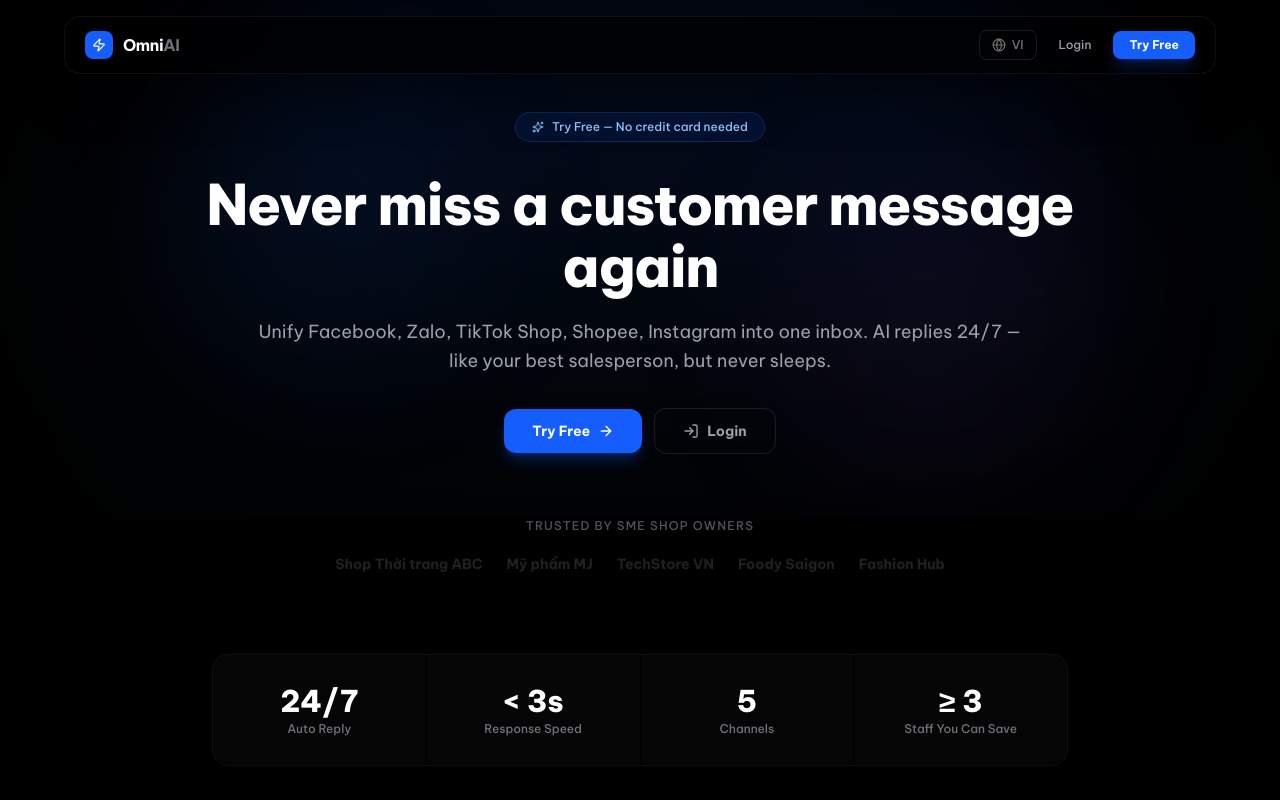
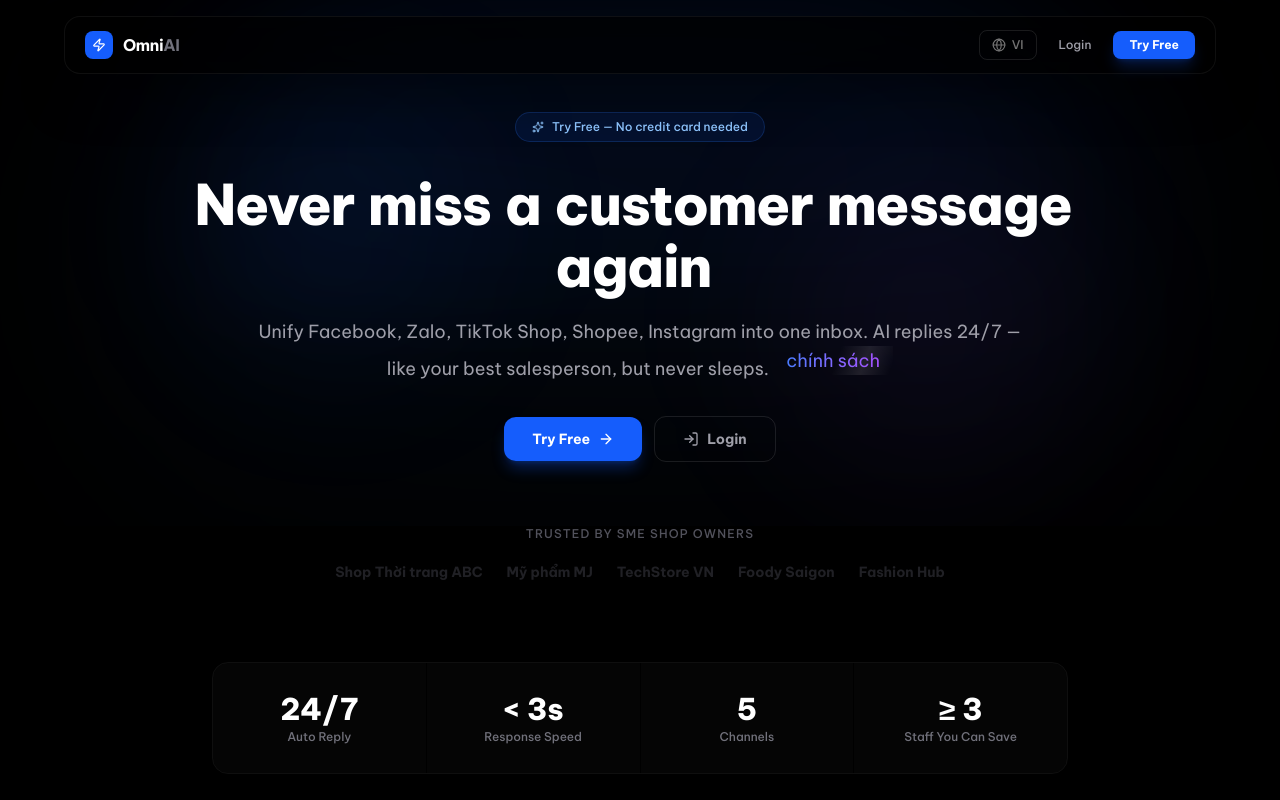
Before and after one commit to baonckh/omni-dashboard, a Next.js app: page / in a window 1280 px wide. Shown: the top 800 px of the page. Built offline with nearby package versions, Linux system fonts and the light colour scheme; no server answers.

Commit message:
feat: Magic UI text animations - Aurora heading, GradientText, TextReveal, WordRotate, ShinyText

```diff
--- a/src/app/globals.css
+++ b/src/app/globals.css
@@ -28,3 +28,43 @@ body {
   background: var(--color-bg-base);
   color: var(--color-text-primary);
 }
+
+/* ── Text Animations ── */
+@keyframes gradient {
+  0%, 100% { background-position: 0% 50%; }
+  50% { background-position: 100% 50%; }
+}
+
+@keyframes shimmer {
+  0% { background-position: -200% 0; }
+  100% { background-position: 200% 0; }
+}
+
+@keyframes sparkle {
+  0%, 100% { opacity: 0; transform: scale(0); }
+  50% { opacity: 1; transform: scale(1); }
+}
+
+@keyframes float {
+  0%, 100% { transform: translateY(0px); }
+  50% { transform: translateY(-4px); }
+}
+
+.animate-gradient {
+  animation: gradient 4s ease infinite;
+}
+
+.animate-shimmer {
+  background: linear-gradient(90deg, transparent, rgba(255,255,255,0.06), transparent);
+  background-size: 200% 100%;
+  animation: shimmer 3s infinite;
+}
+
+.animate-text-shimmer {
+  background: linear-gradient(90deg, #f0f0f0 0%, #2563EB 50%, #f0f0f0 100%);
+  background-size: 200% auto;
+  -webkit-background-clip: text;
+  background-clip: text;
+  -webkit-text-fill-color: transparent;
+  animation: gradient 3s ease infinite;
+}
--- a/src/app/page.tsx
+++ b/src/app/page.tsx
@@ -16,6 +16,7 @@ import { useLang } from "@/lib/i18n";
 import LangToggle from "@/components/LangToggle";
 import ChatDemo from "@/components/ChatDemo";
 import BotPipeline from "@/components/BotPipeline";
+import { GradientText, TextReveal, WordRotate, ShinyText, AuroraText } from "@/components/TextAnimations";
 
 // ── Count-up hook ──
 function useCountUp(target: number, duration = 1500) {
@@ -109,11 +110,15 @@ export default function LandingPage() {
             {t("badge.mvp")}
           </motion.div>
           <motion.h1 initial={{ opacity: 0, y: 12 }} animate={{ opacity: 1, y: 0 }} transition={{ delay: 0.1 }}
-            className="text-[clamp(1.75rem,4.5vw,3.5rem)] font-extrabold tracking-tight leading-[1.1] mb-5 text-white"
-          >{t("hero.title")}</motion.h1>
+            className="text-[clamp(1.75rem,4.5vw,3.5rem)] font-extrabold tracking-tight leading-[1.1] mb-5"
+          >
+            <AuroraText>
+              <TextReveal text={t("hero.title")} />
+            </AuroraText>
+          </motion.h1>
           <motion.p initial={{ opacity: 0, y: 12 }} animate={{ opacity: 1, y: 0 }} transition={{ delay: 0.18 }}
             className="text-base md:text-lg leading-relaxed max-w-3xl mx-auto mb-8 text-zinc-400"
-          >{t("hero.sub")}</motion.p>
+          >{t("hero.sub")} <ShinyText><WordRotate /></ShinyText></motion.p>
           <motion.div initial={{ opacity: 0, y: 12 }} animate={{ opacity: 1, y: 0 }} transition={{ delay: 0.25 }}
             className="flex items-center justify-center gap-3 flex-wrap"
           >
@@ -190,8 +195,8 @@ export default function LandingPage() {
       {/* ══════ BOT INTELLIGENCE PIPELINE ══════ */}
       <section className="max-w-5xl mx-auto px-5 mb-24">
         <motion.div initial={{ opacity: 0 }} whileInView={{ opacity: 1 }} viewport={{ once: true }} className="text-center mb-14">
-          <h2 className="text-xl md:text-2xl font-extrabold text-white mb-3">
-            AI hiểu <span className="text-blue-500">sản phẩm</span>, <span className="text-purple-500">tồn kho</span>, <span className="text-pink-500">chính sách</span> —<br className="hidden md:block" />không chỉ là chat template
+          <h2 className="text-xl md:text-2xl font-extrabold text-white mb-3 leading-relaxed">
+            AI hiểu <GradientText>sản phẩm</GradientText>, <GradientText>tồn kho</GradientText>, <GradientText>chính sách</GradientText> —<br className="hidden md:block" />không chỉ là chat template
           </h2>
           <p className="text-sm text-zinc-500 max-w-xl mx-auto">
             Bot khác dùng kịch bản có sẵn. OmniAI <span className="text-blue-400 font-medium">học catalog</span> thật, truy xuất <span className="text-purple-400 font-medium">đúng variant</span>, giữ <span className="text-pink-400 font-medium">nguyên context</span>.
--- /dev/null
+++ b/src/components/TextAnimations.tsx
@@ -0,0 +1,151 @@
+"use client";
+
+import { motion } from "framer-motion";
+import React from "react";
+
+// ── 1. Animated Gradient Text ──
+export function GradientText({ children, className = "" }: { children: React.ReactNode; className?: string }) {
+  return (
+    <span className={`bg-clip-text text-transparent bg-gradient-to-r from-blue-500 via-purple-500 to-pink-500 bg-[length:200%_auto] animate-gradient ${className}`}
+      style={{ animation: "gradient 4s ease infinite" }}>
+      {children}
+    </span>
+  );
+}
+
+// ── 2. Text Reveal (word by word) ──
+export function TextReveal({ text, className = "" }: { text: string; className?: string }) {
+  const words = text.split(" ");
+  return (
+    <span className={className}>
+      {words.map((word, i) => (
+        <motion.span
+          key={i}
+          initial={{ opacity: 0, y: 10 }}
+          whileInView={{ opacity: 1, y: 0 }}
+          viewport={{ once: true }}
+          transition={{ delay: i * 0.05, duration: 0.3 }}
+          className="inline-block mr-[0.25em]"
+        >
+          {word}
+        </motion.span>
+      ))}
+    </span>
+  );
+}
+
+// ── 3. Word Rotate ──
+const WORDS = ["sản phẩm", "tồn kho", "chính sách", "khách hàng"];
+export function WordRotate({ className = "" }: { className?: string }) {
+  const [index, setIndex] = React.useState(0);
+  React.useEffect(() => {
+    const t = setInterval(() => setIndex((i) => (i + 1) % WORDS.length), 2200);
+    return () => clearInterval(t);
+  }, []);
+  return (
+    <span className={`relative inline-block min-w-[120px] ${className}`}>
+      <motion.span
+        key={index}
+        initial={{ opacity: 0, y: 12 }}
+        animate={{ opacity: 1, y: 0 }}
+        exit={{ opacity: 0, y: -12 }}
+        transition={{ duration: 0.3 }}
+        className="absolute inset-0 bg-clip-text text-transparent bg-gradient-to-r from-blue-500 to-purple-500"
+      >
+        {WORDS[index]}
+      </motion.span>
+      <span className="invisible">{WORDS[0]}</span>
+    </span>
+  );
+}
+
+// ── 4. Sparkles Text (subtle shimmer) ──
+export function SparklesText({ children, className = "" }: { children: React.ReactNode; className?: string }) {
+  return (
+    <span className={`relative inline-block ${className}`}>
+      <motion.span
+        className="absolute inset-0 bg-gradient-to-r from-transparent via-white/20 to-transparent bg-[length:200%_100%]"
+        animate={{ backgroundPosition: ["200% 0", "-200% 0"] }}
+        transition={{ repeat: Infinity, duration: 3, ease: "linear" }}
+      />
+      <span className="relative">{children}</span>
+    </span>
+  );
+}
+
+// ── 5. Aurora Heading (animated gradient background) ──
+export function AuroraText({ children, className = "" }: { children: React.ReactNode; className?: string }) {
+  return (
+    <h1 className={`relative ${className}`}>
+      <motion.span
+        className="absolute inset-0 blur-3xl opacity-30"
+        animate={{
+          background: [
+            "radial-gradient(ellipse at 20% 50%, rgba(37,99,235,0.3) 0%, transparent 50%)",
+            "radial-gradient(ellipse at 80% 50%, rgba(168,85,247,0.3) 0%, transparent 50%)",
+            "radial-gradient(ellipse at 20% 50%, rgba(37,99,235,0.3) 0%, transparent 50%)",
+          ],
+        }}
+        transition={{ repeat: Infinity, duration: 6, ease: "easeInOut" }}
+      />
+      <span className="relative">{children}</span>
+    </h1>
+  );
+}
+
+// ── 6. Shiny Text (horizontal shimmer) ──
+export function ShinyText({ children, className = "" }: { children: React.ReactNode; className?: string }) {
+  return (
+    <span className={`relative inline-block overflow-hidden ${className}`}>
+      <motion.span
+        className="absolute inset-0 bg-gradient-to-r from-transparent via-white/10 to-transparent skew-x-[-20deg]"
+        animate={{ left: ["-100%", "200%"] }}
+        transition={{ repeat: Infinity, duration: 2.5, ease: "easeInOut" }}
+      />
+      <span className="relative">{children}</span>
+    </span>
+  );
+}
+
+// ── 7. Typewriter Effect ──
+export function TypewriterText({ text, className = "" }: { text: string; className?: string }) {
+  const [displayed, setDisplayed] = React.useState("");
+  const [i, setI] = React.useState(0);
+  React.useEffect(() => {
+    if (i < text.length) {
+      const t = setTimeout(() => { setDisplayed(text.slice(0, i + 1)); setI(i + 1); }, 30);
+      return () => clearTimeout(t);
+    }
+  }, [i, text]);
+  return (
+    <span className={className}>
+      {displayed}
+      <motion.span animate={{ opacity: [0, 1] }} transition={{ repeat: Infinity, duration: 0.5 }} className="text-blue-500">|</motion.span>
+    </span>
+  );
+}
+
+// ── 8. Morphing Text ──
+const PHRASES = ["AI hiểu sản phẩm của bạn", "AI hiểu tồn kho của bạn", "AI hiểu chính sách của bạn", "AI hiểu khách hàng của bạn"];
+export function MorphingText({ className = "" }: { className?: string }) {
+  const [index, setIndex] = React.useState(0);
+  React.useEffect(() => {
+    const t = setInterval(() => setIndex((i) => (i + 1) % PHRASES.length), 3000);
+    return () => clearInterval(t);
+  }, []);
+  return (
+    <span className={`relative inline-block min-w-[280px] ${className}`}>
+      <motion.span
+        key={index}
+        initial={{ opacity: 0, filter: "blur(4px)" }}
+        animate={{ opacity: 1, filter: "blur(0px)" }}
+        exit={{ opacity: 0, filter: "blur(4px)" }}
+        transition={{ duration: 0.5 }}
+        className="absolute inset-0 bg-clip-text text-transparent bg-gradient-to-r from-blue-500 via-purple-500 to-pink-500"
+      >
+        {PHRASES[index]}
+      </motion.span>
+      <span className="invisible">{PHRASES[0]}</span>
+    </span>
+  );
+}
```
